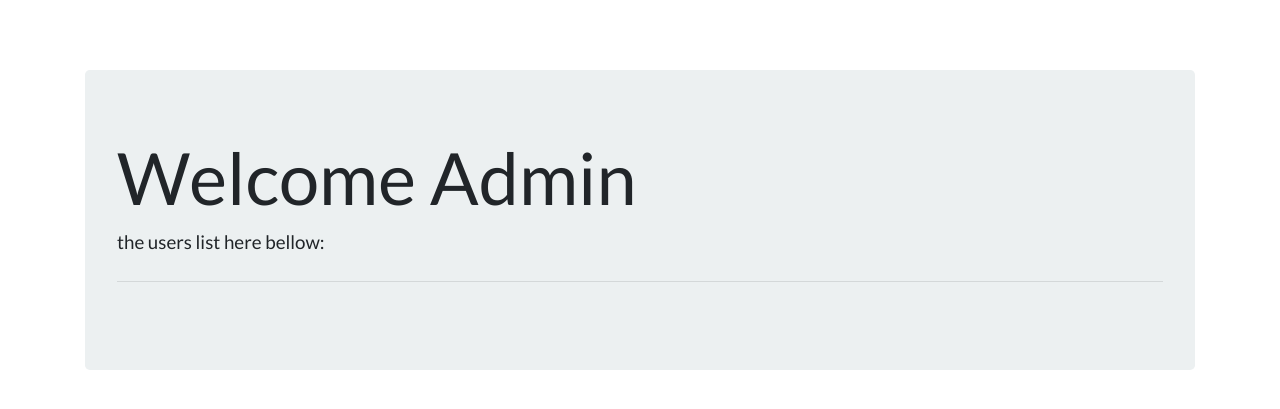
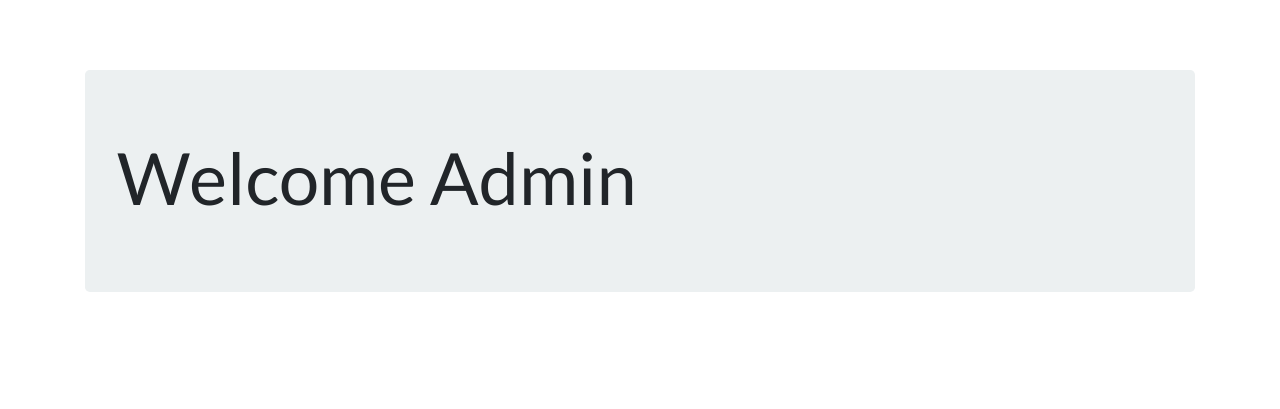
Before and after one commit to RaniaAmmari/Module_Symfony_Avance, a Symfony app: template Activity.5.1/templates/profile/admin.html.twig in a window 1280 px wide. Shown: the part 71-480 px from the top of the page. Run offline with Twig, Linux system fonts and the light colour scheme; the template is opened without the code that fills it, so the values that code supplies are empty; some libraries are stand-ins or nearby versions.

Commit message:
Update admin.html.twig

```diff
--- a/Activity.5.1/templates/profile/admin.html.twig
+++ b/Activity.5.1/templates/profile/admin.html.twig
@@ -7,11 +7,6 @@
 <br>
 <div class="jumbotron">
   <h1 class="display-3">Welcome Admin</h1>
-  <p class="lead">the users list here bellow:</p>
-  <hr class="my-4">
- {% for x in users %}
-    <li> {{ x.userName }}  </li>
-      {% endfor %}
 </div>
 
 {% endblock %}
```
